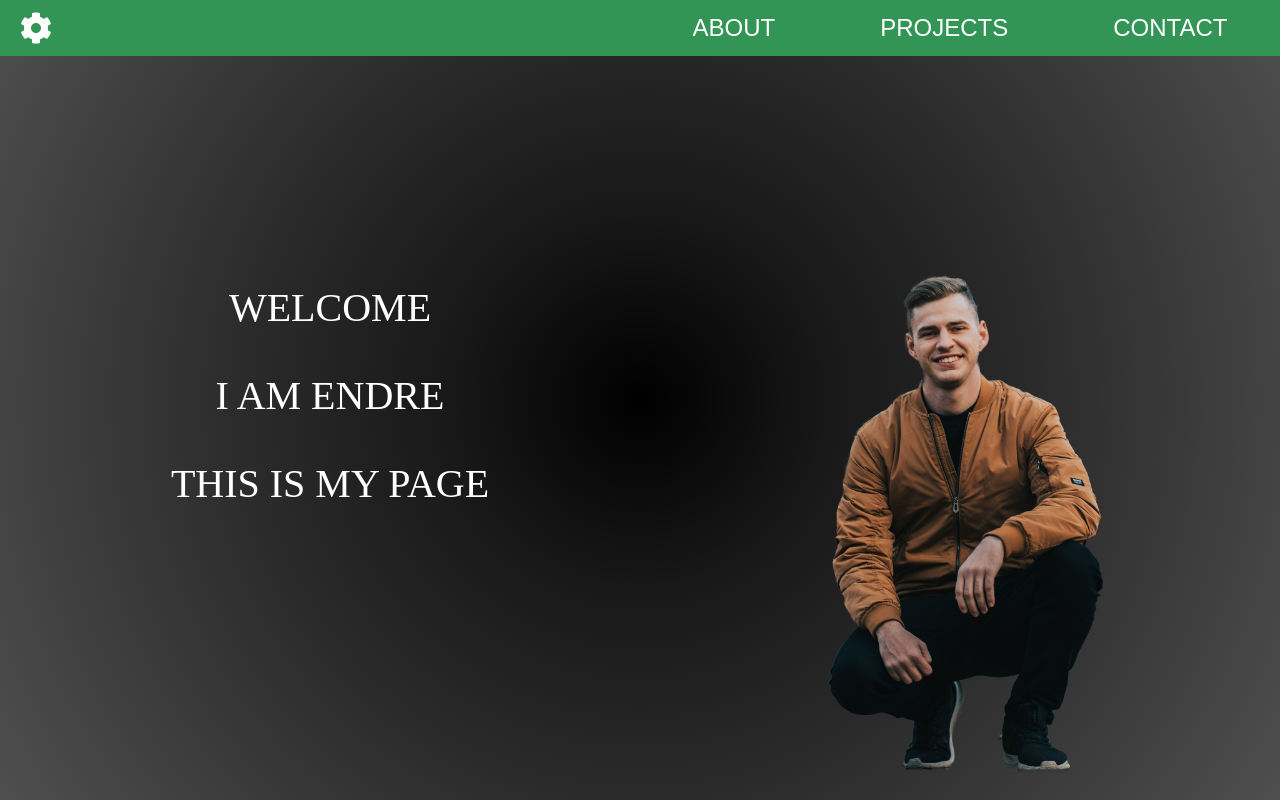
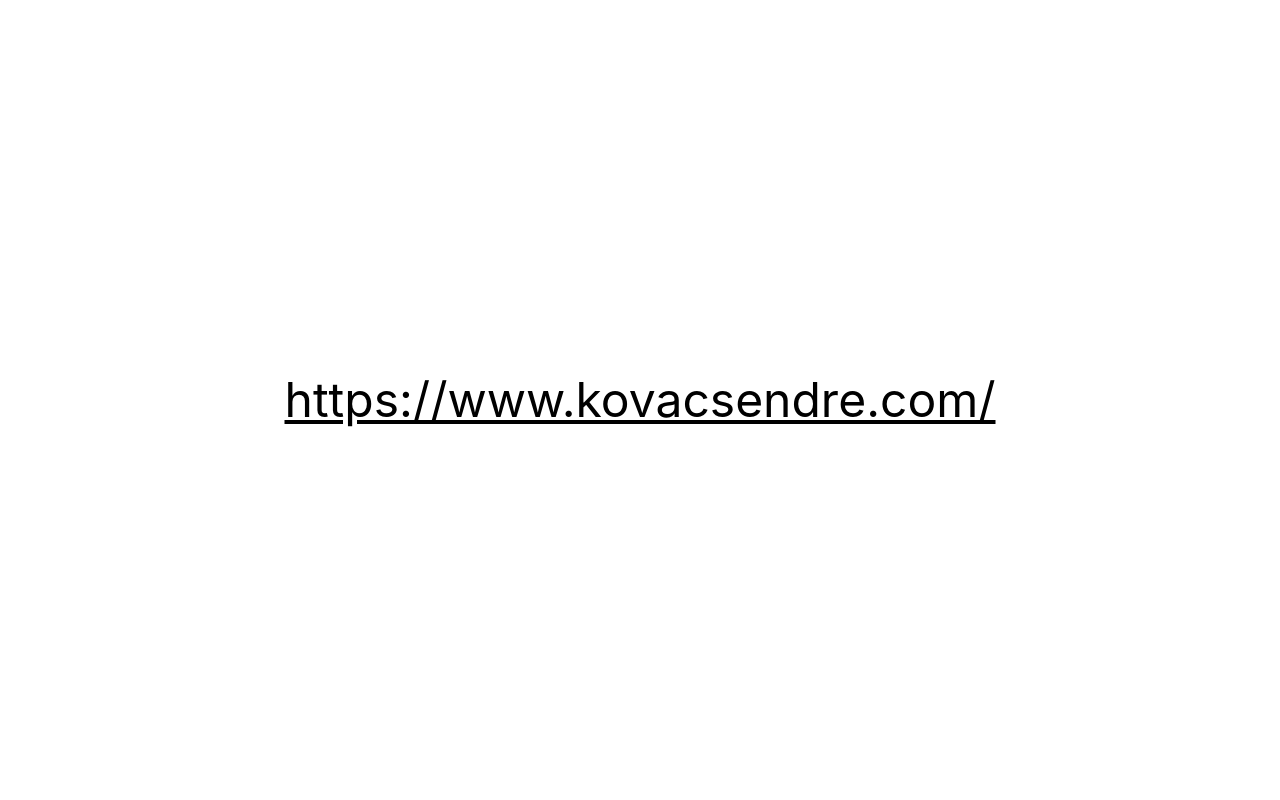
Before and after one commit to kovacsendre96/myPortfolio, a React (Create React App) app in the folder portfolio/: page / in a window 1280 px wide. Shown: the top 800 px of the page. Built offline with nearby package versions, Linux system fonts and the light colour scheme; a web font is replaced by a local one.

Commit message:
initial commit

```diff
--- a/portfolio/package.json
+++ b/portfolio/package.json
@@ -1,6 +1,6 @@
 {
   "name": "portfolio",
-  "homepage": "https://kovacsendre.com",
+  "homepage": "https://kovacsendre96.github.io/myPortfolio/",
   "version": "0.1.0",
   "private": true,
   "dependencies": {
--- a/portfolio/src/App.js
+++ b/portfolio/src/App.js
@@ -18,8 +18,8 @@ function App() {
   const [language, setLanguage] = useState(false);
 
   return (
-    <div className="App">
-
+    <div style={{display:"flex",height:"100vh",justifyContent:"center",alignItems:"center"}} className="App">
+{/*
       <GlobalStyle />
 
 
@@ -46,7 +46,8 @@ function App() {
       <Footer
         language={language}
         setLanguage={setLanguage}
-      />
+      /> */}
+     <a style={{color:"black",fontSize:"3rem",textDecoration:"underline"}} href="www.kovacsendre.com">https://www.kovacsendre.com/</a>
     </div>
   );
 }
```
Also changed, not shown: 1 other file (tests, documents, lock files or other folders).
